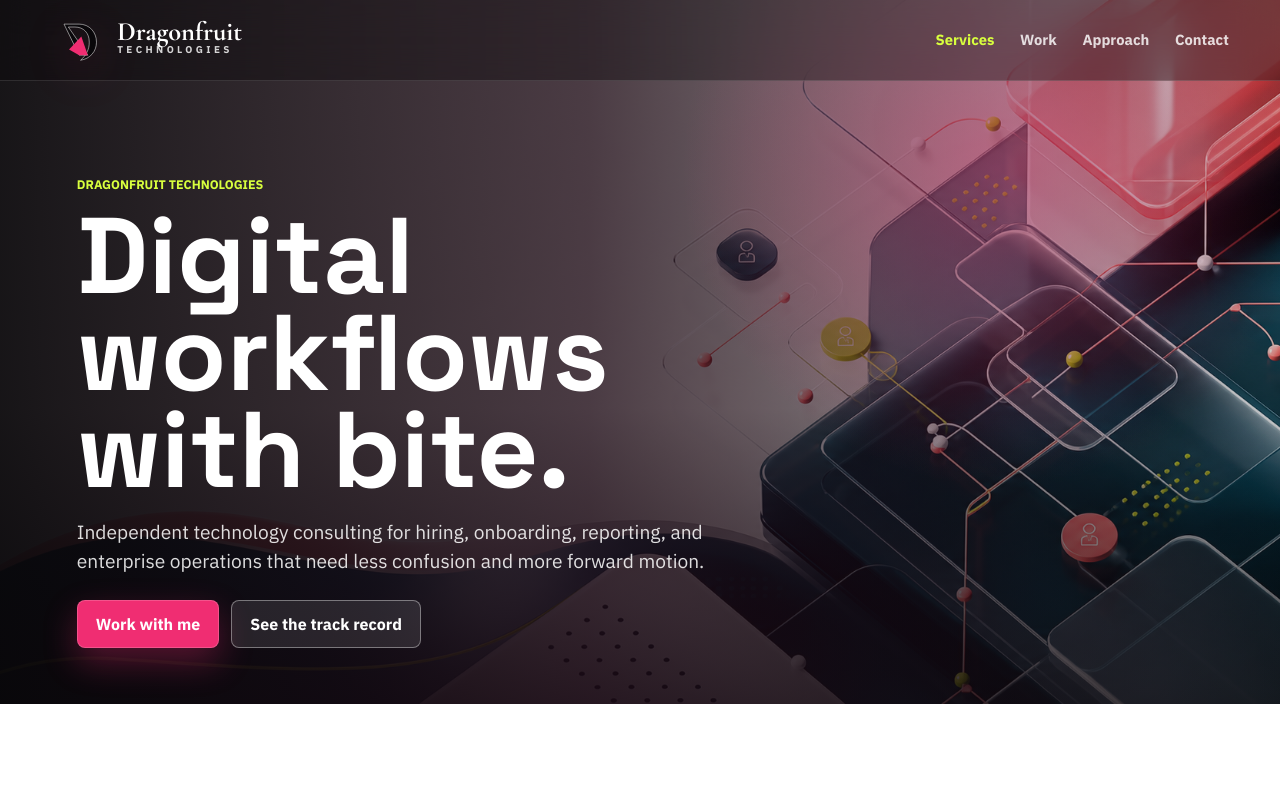
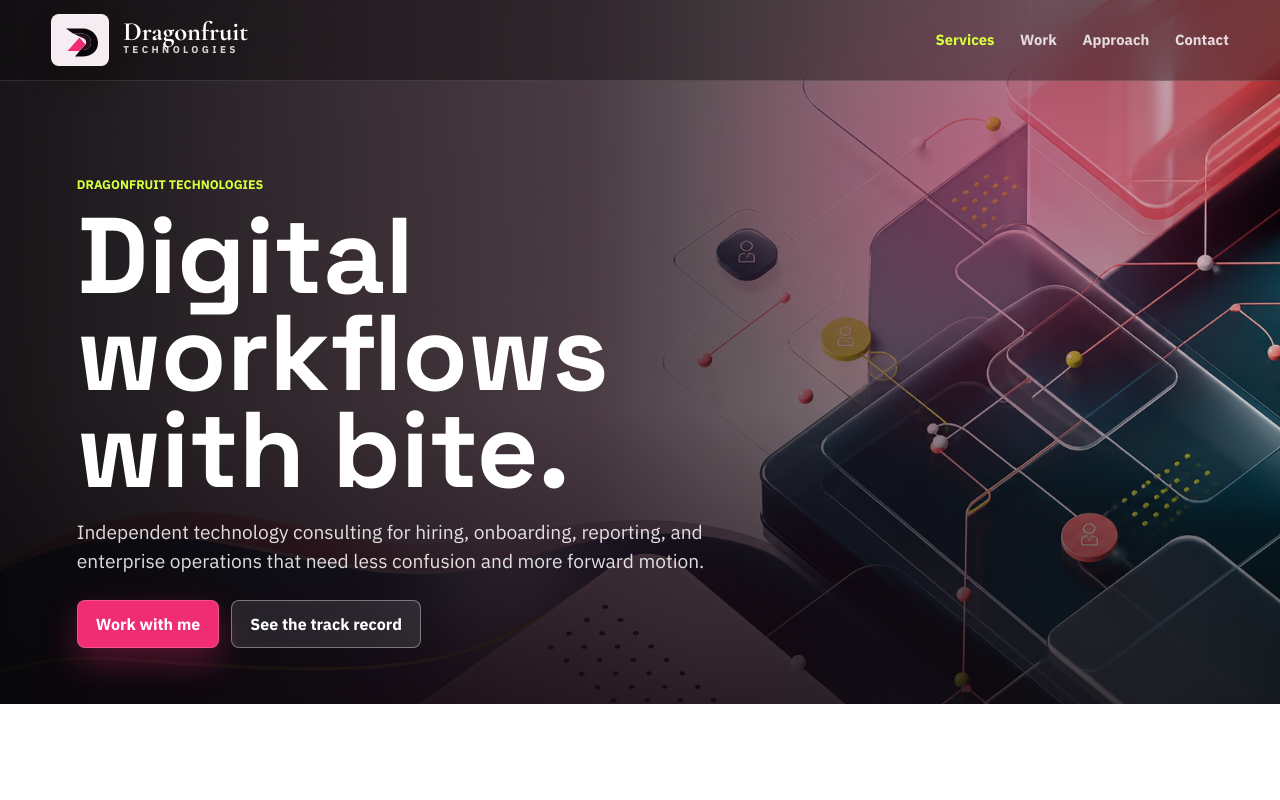
Before and after one commit to devvratnair-hub/devvratnair-hub.github.io, a plain HTML site: page index.html in a window 1280 px wide. Shown: the top 800 px of the page. Drawn offline with nearby package versions, Linux system fonts and the light colour scheme.

Commit message:
Add files via upload

```diff
--- a/index.html
+++ b/index.html
@@ -20,9 +20,10 @@
     <header class="site-header" data-header>
       <a class="brand" href="#home" aria-label="Dragonfruit Technologies home">
         <span class="brand-emblem" aria-hidden="true">
-          <svg viewBox="0 0 72 72" role="img">
-            <path class="emblem-wing" d="M18 14H39C53 14 63 25 63 39C63 52 54 62 41 64C49 57 53 49 53 39C53 26 45 18 33 18H24L51 57H39L18 14Z"></path>
-            <path class="emblem-cut" d="M25 49L42 31L51 57H39L25 49Z"></path>
+          <svg viewBox="0 0 96 72" role="img">
+            <path class="emblem-outline" d="M20 13H54C71 13 84 26 84 42C84 58 71 69 53 69H38L49 56H54C63 56 70 50 70 41C70 30 62 23 51 23H34L20 13Z"></path>
+            <path class="emblem-arc" d="M34 23H51C62 23 70 30 70 41C70 50 63 56 54 56H49L59 45C62 41 60 36 56 33L34 23Z"></path>
+            <path class="emblem-cut" d="M23 58L47 31L59 45L47 58H23Z"></path>
           </svg>
         </span>
         <span class="brand-wordmark">
--- a/styles.css
+++ b/styles.css
@@ -75,22 +75,27 @@ a {
   position: relative;
   display: inline-grid;
   place-items: center;
-  width: 52px;
+  width: 58px;
   height: 52px;
-  flex: 0 0 52px;
+  flex: 0 0 58px;
+  background: rgba(255, 247, 251, 0.96);
+  border: 1px solid rgba(255, 255, 255, 0.28);
+  border-radius: 8px;
+  box-shadow: 0 16px 30px rgba(9, 7, 10, 0.22);
 }
 
 .brand-emblem svg {
-  width: 100%;
-  height: 100%;
+  width: 48px;
+  height: 40px;
   overflow: visible;
-  filter: drop-shadow(0 12px 22px rgba(240, 45, 114, 0.18));
 }
 
-.emblem-wing {
+.emblem-outline {
   fill: var(--night);
-  stroke: rgba(255, 255, 255, 0.58);
-  stroke-width: 1.2;
+}
+
+.emblem-arc {
+  fill: #24101d;
 }
 
 .emblem-cut {
```
Also changed, not shown: assets/dragonfruit-logo-mark.svg.
